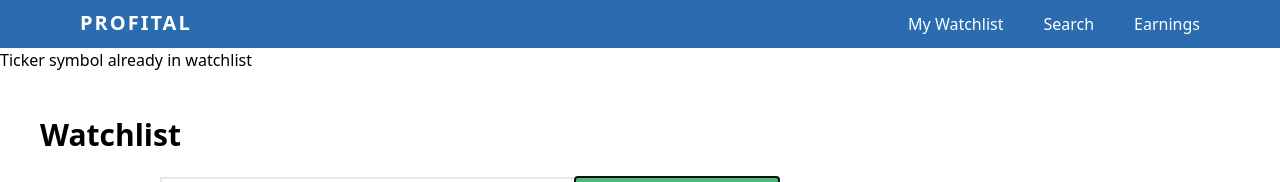
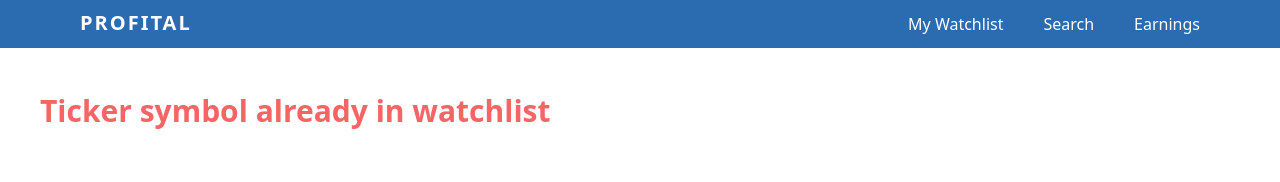
Before and after one commit to tarricsookdeo/profital, a React (Create React App) app in the folder profital-react/: page / in a window 1280 px wide. Both pictures are taken after typing "Sample" into the empty fields and a click on the button "Add To Watchlist". Shown: the top 182 px of the page. Built offline with nearby package versions, Linux system fonts and the light colour scheme; no server answers.

Commit message:
Will style error message.

```diff
--- a/profital-react/src/components/layout/Errors.js
+++ b/profital-react/src/components/layout/Errors.js
@@ -5,7 +5,13 @@ class Errors extends Component {
   render() {
     return (
       <div>
-          {this.props.error !== null ? <h1>{this.props.error}</h1> : <Fragment></Fragment>}
+        {this.props.error !== null ? (
+          <h1 className='ml-10 mt-10 text-3xl font-bold text-red-500'>
+            {this.props.error}
+          </h1>
+        ) : (
+          <Fragment></Fragment>
+        )}
       </div>
     );
   }
```
